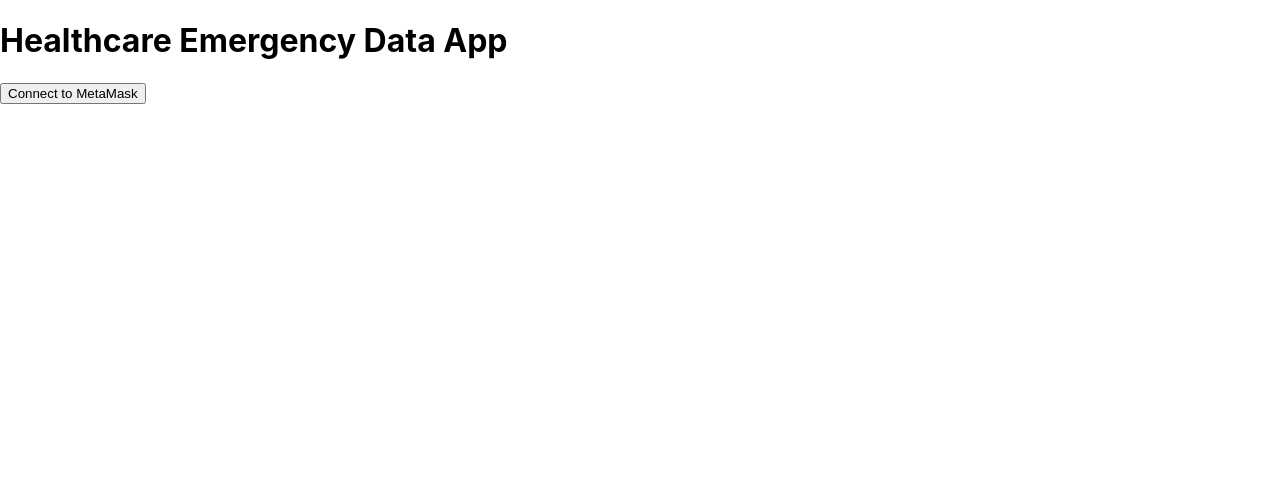
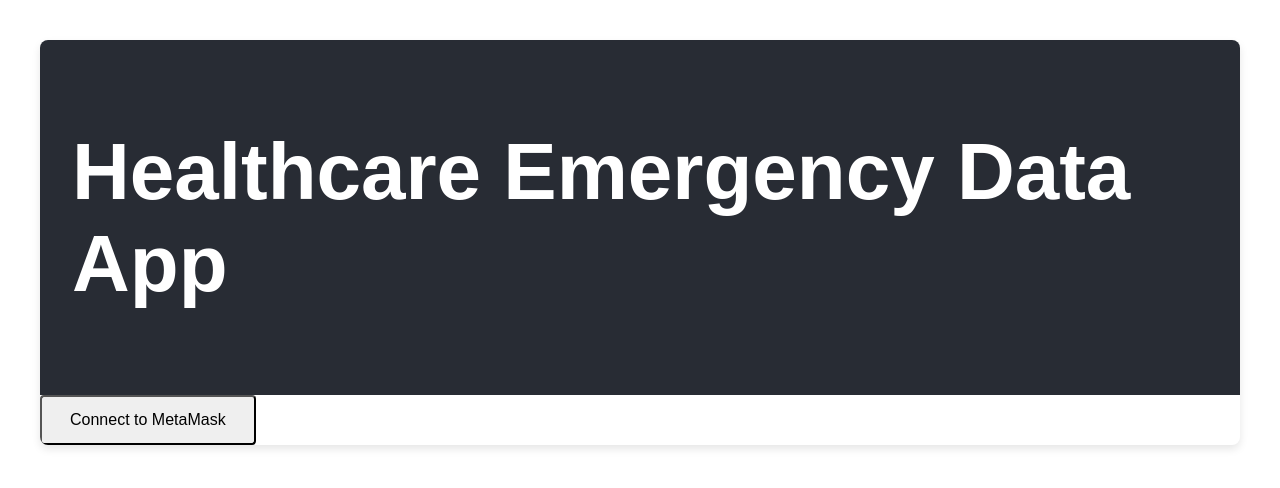
Before and after one commit to emailtovamos/idquick, a React (Create React App) app: page / in a window 1280 px wide. Shown: the top 488 px of the page. Built offline with nearby package versions, Linux system fonts and the light colour scheme; what web3 would draw is missing.

Commit message:
better looking

```diff
--- a/src/App.css
+++ b/src/App.css
@@ -1,38 +1,51 @@
-.App {
-  text-align: center;
+/* Adjustments to App.css */
+.app-container {
+  font-family: 'Arial', sans-serif;
+  margin: 40px;
+  border-radius: 8px;
+  box-shadow: 0 4px 8px rgba(0,0,0,0.1);
+  overflow: hidden; /* Ensures the shadow doesn't get cut off */
 }
 
-.App-logo {
-  height: 40vmin;
-  pointer-events: none;
+.app-header {
+  background-color: #282c34;
+  color: white;
+  padding: 2rem; /* More padding for better spacing */
+  font-size: 2.5rem; /* Larger font size for header */
 }
 
-@media (prefers-reduced-motion: no-preference) {
-  .App-logo {
-    animation: App-logo-spin infinite 20s linear;
-  }
+/* Interactive elements consistent styling */
+button {
+  border-radius: 4px;
+  padding: 0.875rem 1.75rem;
+  font-size: 1rem;
+  transition: background-color 0.3s, box-shadow 0.3s;
 }
 
-.App-header {
-  background-color: #282c34;
-  min-height: 100vh;
-  display: flex;
-  flex-direction: column;
-  align-items: center;
-  justify-content: center;
-  font-size: calc(10px + 2vmin);
-  color: white;
+button:hover {
+  background-color: #45a049;
+  box-shadow: 0 4px 8px rgba(0,0,0,0.15); /* Add shadow for depth */
 }
 
-.App-link {
-  color: #61dafb;
+/* Input field adjustments */
+input[type="text"] {
+  padding: 0.875rem;
+  margin: 0.5rem 0;
+  border: 1px solid #ccc;
+  font-size: 1rem;
+  width: calc(100% - 2rem); /* Full width minus padding and border */
 }
 
-@keyframes App-logo-spin {
-  from {
-    transform: rotate(0deg);
-  }
-  to {
-    transform: rotate(360deg);
-  }
+/* Structural adjustments */
+.content, .fetch-section, .account-info, .data-form {
+  margin-bottom: 2rem;
 }
+
+.fetched-data {
+  background-color: #f7f7f7;
+  border-left: 5px solid #4CAF50;
+  padding: 1rem;
+  margin-top: 1rem;
+}
+
+/* Add more styling as necessary... */
--- a/src/App.js
+++ b/src/App.js
@@ -3,6 +3,7 @@
 import React, { useState } from 'react';
 import Web3 from 'web3';
 import axios from 'axios';
+import './App.css';
 
 // Initialize web3 instance
 const web3 = new Web3(Web3.givenProvider);
@@ -69,33 +70,43 @@ const fetchDataHandler = async () => {
 };
 
 return (
-  <div>
-      <h1>Healthcare Emergency Data App</h1>
+  <div className="app-container">
+      <header className="app-header">
+        <h1>Healthcare Emergency Data App</h1>
+      </header>
       {!account ? (
-          <button onClick={connectWalletHandler}>Connect to MetaMask</button>
+          <button className="connect-button" onClick={connectWalletHandler}>
+            Connect to MetaMask
+          </button>
       ) : (
-          <div>
-              <p>Connected Account: {account}</p>
-              <form onSubmit={submitDataHandler}>
+          <div className="content">
+              <div className="account-info">
+                <p>Connected Account: {account}</p>
+              </div>
+              <form onSubmit={submitDataHandler} className="data-form">
                   <input
                       type="text"
                       value={data}
                       onChange={(e) => setData(e.target.value)}
                       placeholder="Enter your emergency data"
+                      className="data-input"
                   />
-                  <button type="submit">Submit Data</button>
+                  <button type="submit" className="submit-button">Submit Data</button>
               </form>
-              <button onClick={generateAccessCodeHandler}>Generate Access Code</button>
-              <div>
+              <button className="access-code-button" onClick={generateAccessCodeHandler}>
+                Generate Access Code
+              </button>
+              <div className="fetch-section">
                   <input
                       type="text"
                       value={accessCode}
                       onChange={(e) => setAccessCode(e.target.value)}
                       placeholder="Enter access code to fetch data"
+                      className="access-code-input"
                   />
-                  <button onClick={fetchDataHandler}>Fetch Data</button>
-                  {fetchedData && <p>Fetched Data: {fetchedData}</p>}
+                  <button className="fetch-button" onClick={fetchDataHandler}>Fetch Data</button>
               </div>
+              {fetchedData && <div className="fetched-data"><p>{fetchedData}</p></div>}
           </div>
       )}
   </div>
```
